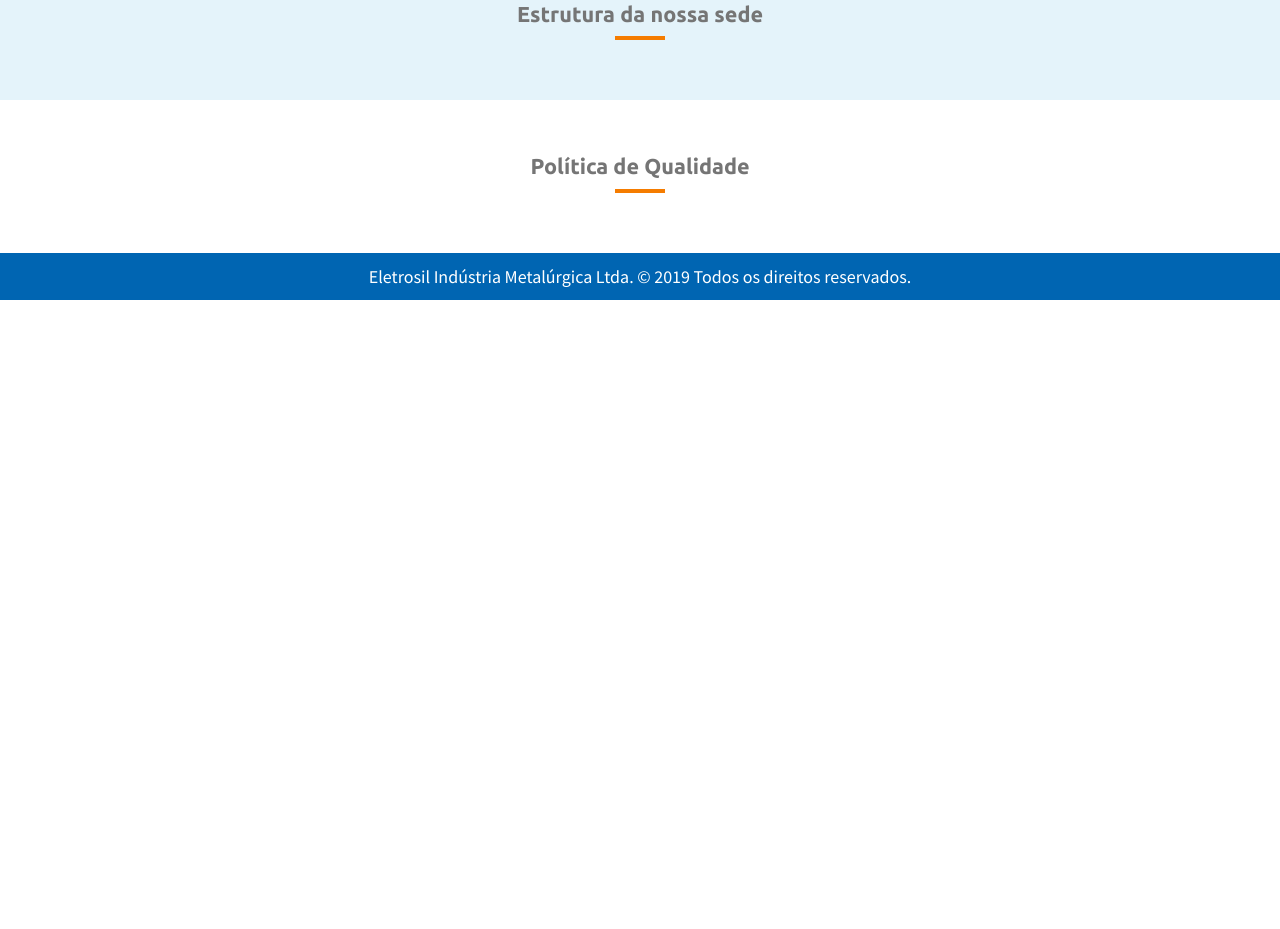
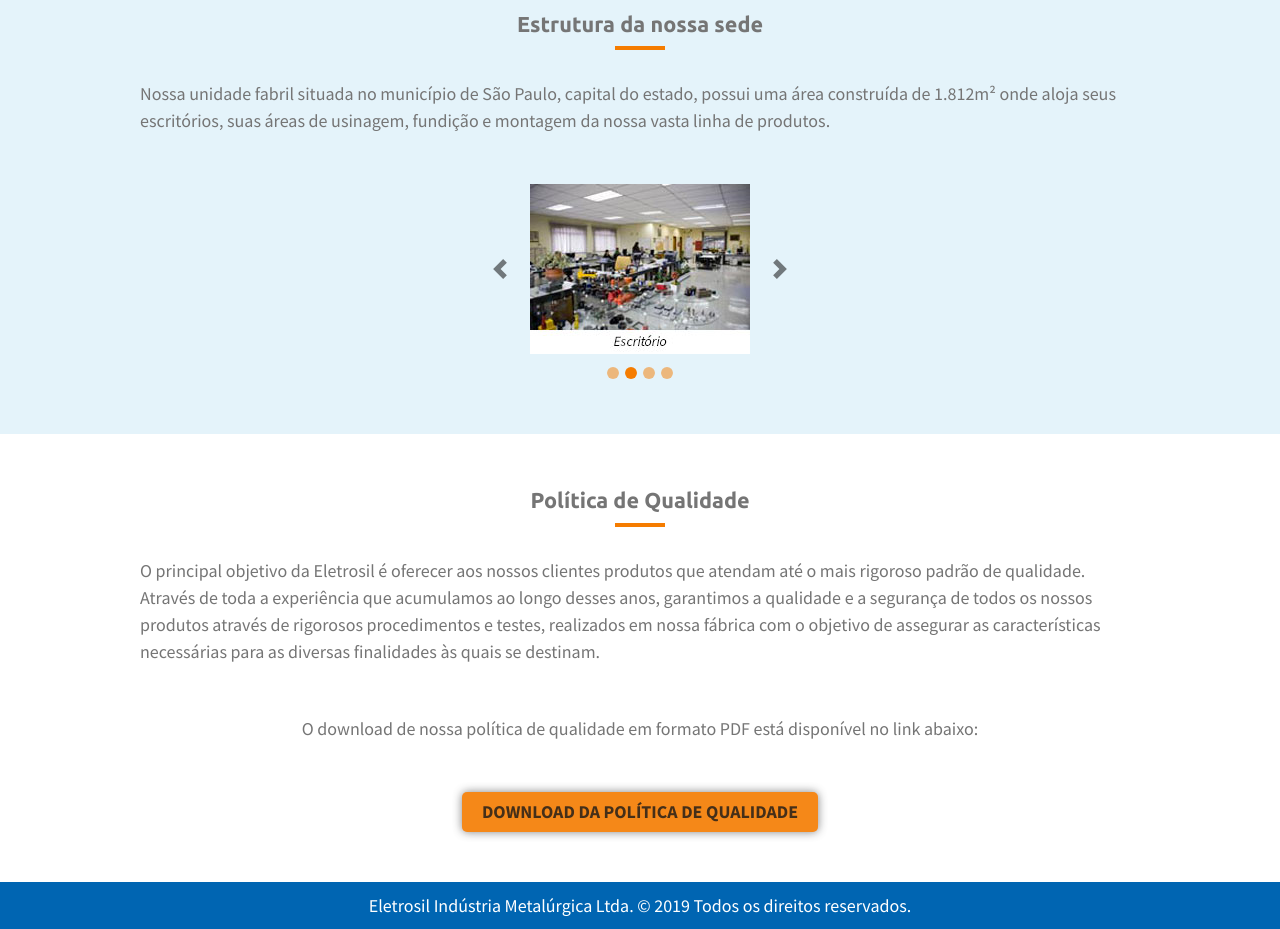
Before and after one commit to GarciaDFE/gatsby-eletrosil, a Gatsby site: page /empresa in a window 1280 px wide. Shown: the part 766-1695 px from the top of the page. Before the commit the page ends 1066 px from the top, so only its background shows below. Built offline with nearby package versions, Linux system fonts and the light colour scheme; Gatsby itself is replaced by a stand-in of ours.

Commit message:
Implementado page->Empresa->sections-> Estrutra Sede e Política de Qualidade

```diff
--- a/src/components/BtnSaibaMais.js
+++ b/src/components/Button.js
@@ -7,22 +7,21 @@ const BtnSaibaMais = styled(Link)`
   margin: 0 auto;
   background-color: ${props => props.theme.color.secondyDark};
   color: ${props => props.theme.color.tertiaryLight};
-  width: 100px;
-  height: 30px;
-  padding: 0 5px;
+  height: 40px;
+  padding: 0 20px;
   border-radius: 5px;
   border: none;
   text-transform: uppercase;
   font-family: ${props => props.theme.font.secondy};
-  font-size: 12px;
+  font-size: 0.9em;
   text-align: center;
   font-weight: bold;
-  line-height: 30px;
-  letter-spacing: 0.05em;
+  line-height: 40px;
   text-decoration: none;
   cursor: pointer;
   transition: all 300ms linear;
   opacity: 0.9;
+  box-shadow: 0 0 10px ${props => props.theme.color.tertiaryMedium};
   &:hover {
     transition: all 300ms linear;
     text-decoration: inherit;
@@ -34,4 +33,4 @@ const BtnSaibaMais = styled(Link)`
   }
 `;
 
-export default props => <BtnSaibaMais {...props}>Saiba Mais</BtnSaibaMais>;
+export default props => <BtnSaibaMais {...props}></BtnSaibaMais>;
--- /dev/null
+++ b/src/components/EmpresaPolQuality.js
@@ -0,0 +1,60 @@
+import React from "react";
+import styled from "styled-components";
+import { Row } from "react-bootstrap";
+
+import TitleSection from "../components/TitleSection";
+import Button from "./Button";
+
+const CompanyPolQuality = styled(Row)`
+  width: 100%;
+  max-width: 1200px;
+  margin: 0 auto;
+`;
+
+const Title = styled(TitleSection)`
+  &:last-child {
+    margin-bottom: 30px;
+  }
+`
+
+const Paragraph = styled.p`
+  font-family: ${props => props.theme.font.secondy};
+  color: ${props => props.theme.color.tertiaryMedium};
+  font-size: 0.9em;
+  margin: 0 15px 30px;
+  &.-centered {
+     text-align: center;
+  }
+  @media (min-width: 768px) {
+    width: 100%;
+    font-size: 1em;
+    line-height: 1.5em;
+    margin: 0 100px 50px;
+  }
+`;
+
+const BtnQuality = styled(Button)`
+  width: 90%;
+  font-size: 0.9em;
+  letter-spacing: 0;
+  margin: 0 auto;
+  @media (min-width: 576px) {
+    font-size: 1em;
+    width: auto;
+    padding: 0 20px;
+  }
+`
+
+export default () => (
+  <CompanyPolQuality>
+    <Title className={"-smallCenter"} title={"Política de Qualidade"} />
+    <Paragraph>
+          O principal objetivo da Eletrosil é oferecer aos nossos clientes produtos que atendam até o mais rigoroso padrão de qualidade.
+          Através de toda a experiência que acumulamos ao longo desses anos, garantimos a qualidade e a segurança de todos os nossos produtos através de rigorosos procedimentos e testes, realizados em nossa fábrica com o objetivo de assegurar as características necessárias para as diversas finalidades às quais se destinam.
+    </Paragraph>
+    <Paragraph className="-centered">
+    O download de nossa política de qualidade em formato PDF está disponível no link abaixo:
+    </Paragraph>
+    <BtnQuality>Download da Política de Qualidade</BtnQuality>
+  </CompanyPolQuality>
+);
--- /dev/null
+++ b/src/components/EmpresaSede.js
@@ -0,0 +1,102 @@
+import React from "react";
+import styled from "styled-components";
+import { Row, Carousel } from "react-bootstrap";
+
+import TitleSection from "../components/TitleSection";
+import img1 from "../images/empresa/imgEstrutura-almoxarifado.jpg";
+import img2 from "../images/empresa/imgEstrutura-escritorio.jpg";
+import img3 from "../images/empresa/imgEstrutura-montagem.jpg";
+import img4 from "../images/empresa/imgEstrutura-ferramentaria.jpg";
+
+
+const CompanySede = styled(Row)`
+  width: 100%;
+  max-width: 1200px;
+  margin: 0 auto;
+  padding-bottom: 30px;
+`;
+
+const Paragraph = styled.p`
+  font-family: ${props => props.theme.font.secondy};
+  color: ${props => props.theme.color.tertiaryMedium};
+  font-size: 0.9em;
+  margin: 0 15px 30px;
+  @media (min-width: 768px) {
+    width: 100%;
+    font-size: 1em;
+    line-height: 1.5em;
+    margin: 0 100px 50px;
+  }
+`;
+
+const Title = styled(TitleSection)`
+  &:last-child {
+    margin-bottom: 30px;
+  }
+`
+
+const SedeCarousel = styled(Carousel)`
+  width: 300px;
+  margin: 0 auto;
+
+  .carousel-indicators {
+    margin-bottom: -30px;
+    height: 1.5em;
+    li {
+      width: 10px;
+      height: 10px;
+      border-radius: 50%;
+      background-color: ${props => props.theme.color.secondyDark};
+      @media (min-width: 576px) {
+        width: 12px;
+        height: 12px;
+        margin-bottom: 15px;
+      }
+    }
+  }
+
+  .carousel-control-prev,
+  .carousel-control-next {
+    filter: invert(100%);
+    width: 20px;
+    @media (max-width: 576px) {
+      display: none;
+    }
+  }
+
+  .carousel-item {
+    width: 220px;
+    height: 170px;
+    margin-left: 40px;
+    background-position: center center;
+    background-repeat: no-repeat;
+    background-size: cover;
+    &.img1 {
+      background-image: url(${img1});
+    }
+    &.img2 {
+      background-image: url(${img2});
+    }
+    &.img3 {
+      background-image: url(${img3});
+    }
+    &.img4 {
+      background-image: url(${img4});
+    }
+  }
+`;
+
+export default ({data}) => (
+  <CompanySede>
+    <Title className={"-smallCenter"} title={"Estrutura da nossa sede"} />
+    <Paragraph>
+        Nossa unidade fabril situada no município de São Paulo, capital do estado, possui uma área construída de 1.812m² onde aloja seus escritórios, suas áreas de usinagem, fundição e montagem da nossa vasta linha de produtos.
+    </Paragraph>
+    <SedeCarousel interval={3000}>
+      <Carousel.Item className="img1" />
+      <Carousel.Item className="img2" />
+      <Carousel.Item className="img3" />
+      <Carousel.Item className="img4" />
+    </SedeCarousel>
+  </CompanySede>
+);
--- a/src/components/TitlePage.js
+++ b/src/components/TitlePage.js
@@ -1,7 +1,7 @@
 import React from "react";
 import styled from "styled-components";
 
-const WrapTitlePage = styled.div`
+const TitlePage = styled.div`
   width: 100%;
   margin: 0 auto 30px;
   @media (min-width: 768px) {
@@ -57,9 +57,9 @@ const Subtitle = styled.h4`
   }
 `;
 
-export default ({ title, subtitle, inverseClass }) => (
-  <WrapTitlePage>
-    <Subtitle className={inverseClass}>{subtitle}</Subtitle>
-    <Title className={inverseClass}>{title}</Title>
-  </WrapTitlePage>
+export default props => (
+  <TitlePage>
+    <Subtitle {...props}>{props.subtitle}</Subtitle>
+    <Title {...props}>{props.title}</Title>
+  </TitlePage>
 );
--- a/src/components/TitleSection.js
+++ b/src/components/TitleSection.js
@@ -1,8 +1,10 @@
 import React from "react";
 import styled from "styled-components";
+import { Col } from "react-bootstrap"
 
-const TitleSection = styled.div`
+const TitleSection = styled(Col)`
   width: 100%;
+  display: block;
   margin: 0;
   padding: 0;
 `;
@@ -79,9 +81,9 @@ const Subtitle = styled.h4`
   }
 `;
 
-export default ({ title, subtitle, variationClass, props }) => (
-  <TitleSection {...props}>
-    <Subtitle className={variationClass} {...props} >{subtitle}</Subtitle>
-    <Title className={variationClass} {...props} >{title}</Title>
+export default props => (
+  <TitleSection>
+    <Subtitle {...props} >{props.subtitle}</Subtitle>
+    <Title {...props} >{props.title}</Title>
   </TitleSection>
 );
--- a/src/pages/empresa.js
+++ b/src/pages/empresa.js
@@ -4,8 +4,9 @@ import { Container } from "react-bootstrap";
 
 import Layout from "../components/Layout";
 import TitlePage from "../components/TitlePage";
-import TitleSection from "../components/TitleSection";
 import EmpresaHistoria from "../components/EmpresaHistoria";
+import EmpresaSede from "../components/EmpresaSede";
+import EmpresaPolQuality from "../components/EmpresaPolQuality";
 
 const CompanyContainer = styled(Container)`
   background-color: ${props => props.theme.color.bgcGray};
@@ -31,17 +32,23 @@ const PolQualityContainer = styled(Container)`
   }
 `;
 
+const Title = styled(TitlePage)`
+  &:last-child {
+    margin-bottom: 60px;
+  }
+`
+
 const Empresa = () => (
   <Layout>
     <CompanyContainer fluid>
-      <TitlePage title={"Empresa"} />
+      <Title title={"Empresa"} />
       <EmpresaHistoria />
     </CompanyContainer>
     <SedeContainer fluid>
-      <TitleSection variationClass={"-smallCenter"} title={"Estrutura da nossa sede"} />
+      <EmpresaSede />
     </SedeContainer>
     <PolQualityContainer fluid>
-      <TitleSection variationClass={"-smallCenter"} title={"Política de Qualidade"} />
+      <EmpresaPolQuality />
     </PolQualityContainer>
   </Layout>
 );
```
Also changed, not shown: src/components/CardProdServ.js (+12 -5 lines), src/components/HomeCarousel.js (+7 -5 lines), src/components/HomeCompany.js (+18 -3 lines), src/components/HomeContact.js (+18 -0 lines), src/components/HomeProdServ.js (+16 -0 lines), src/pages/index.js (+0 -13 lines), src/images/empresa/imgEstrutura-almoxarifado.jpg (renamed from src/images/empresa/imgEstrutura-almoxarifado_220x170px.jpg), src/images/empresa/imgEstrutura-escritorio.jpg (renamed from src/images/empresa/imgEstrutura-escritorio_220x170px.jpg), src/images/empresa/imgEstrutura-ferramentaria.jpg (renamed from src/images/empresa/imgEstrutura-ferramentaria_220x170px.jpg), src/images/empresa/imgEstrutura-montagem.jpg (renamed from src/images/empresa/imgEstrutura-montagem_220x170px.jpg).
